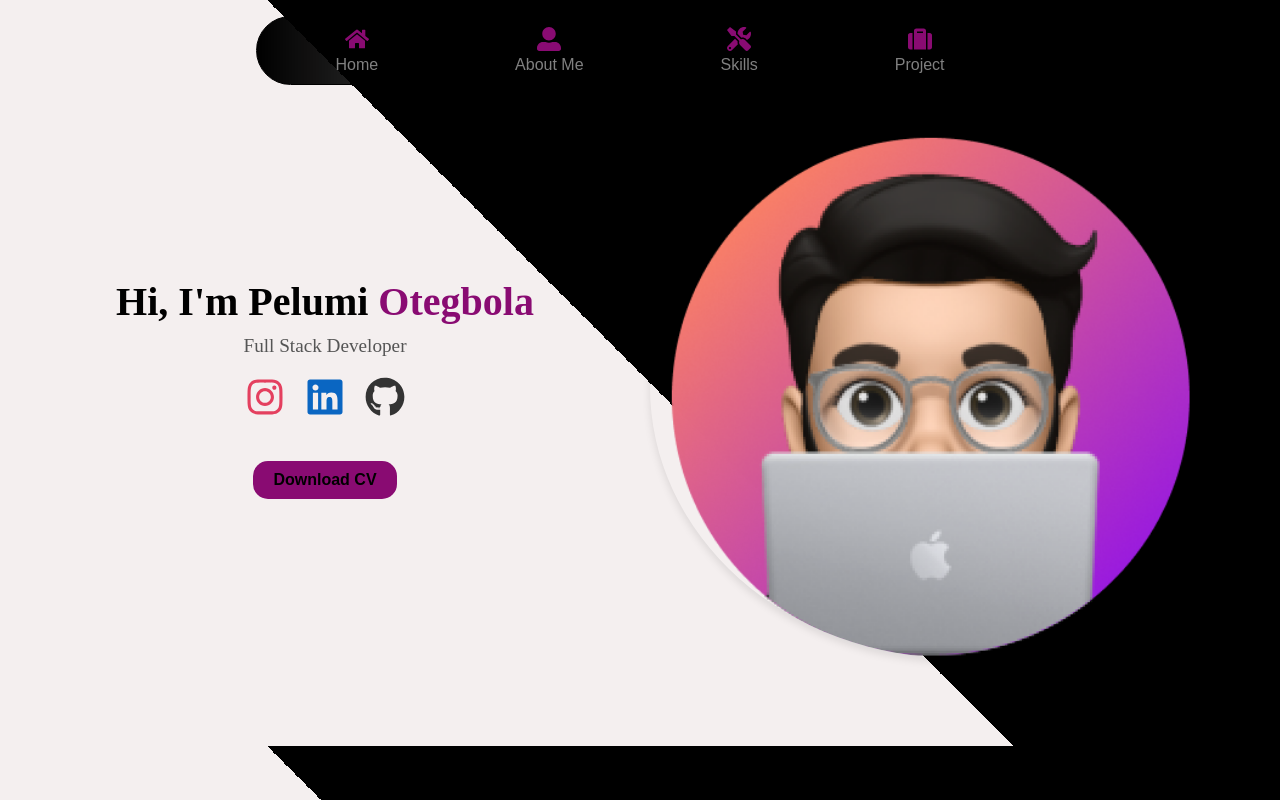
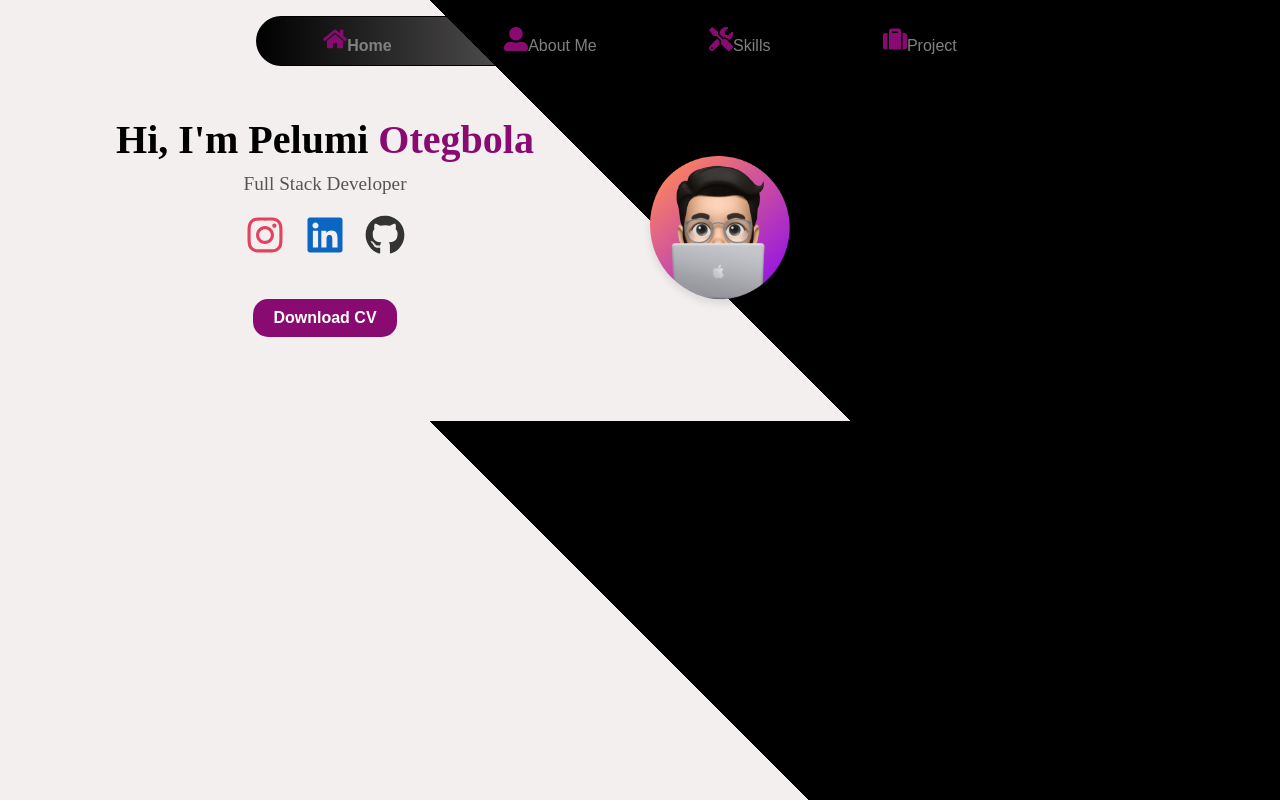
Before and after one commit to pellypepper/latestportfolio1, a React (Create React App) app: page / in a window 1280 px wide. Built offline with nearby package versions, Linux system fonts and the light colour scheme; a web font is replaced by a local one.

Commit message:
refactor

```diff
--- a/public/index.html
+++ b/public/index.html
@@ -7,40 +7,33 @@
     <meta name="theme-color" content="#000000" />
     <meta
       name="description"
-      content="Welcome to my Portolfio, Get to know more about me and my works"
+      content="Welcome to my Portfolio, Get to know more about me and my works"
     />
     <link rel="apple-touch-icon" href="%PUBLIC_URL%/logo192.png" />
-    <!--
-      manifest.json provides metadata used when your web app is installed on a
-      user's mobile device or desktop. See https://developers.google.com/web/fundamentals/web-app-manifest/
-    -->
     <link rel="manifest" href="%PUBLIC_URL%/manifest.json" />
-    <!--
-      Notice the use of %PUBLIC_URL% in the tags above.
-      It will be replaced with the URL of the `public` folder during the build.
-      Only files inside the `public` folder can be referenced from the HTML.
 
-      Unlike "/favicon.ico" or "favicon.ico", "%PUBLIC_URL%/favicon.ico" will
-      work correctly both with client-side routing and a non-root public URL.
-      Learn how to configure a non-root public URL by running `npm run build`.
-    -->
-    <title>PELUMI|OTEGBOLA</title>
+    <!-- Preload Google Fonts -->
     <link rel="preconnect" href="https://fonts.googleapis.com" />
     <link rel="preconnect" href="https://fonts.gstatic.com" crossorigin />
+    <link rel="preload" href="https://fonts.googleapis.com/css2?family=Roboto:wght@400;500&display=swap" as="style" />
 
+
+    <style>
+
+      body { font-family: 'Roboto', sans-serif; }
+
+    </style>
+
+
+    <link rel="preload" as="image" href="%PUBLIC_URL%/assets/avatar.webp" type="image/webp">
+
+    <title>PELUMI | OTEGBOLA</title>
   </head>
   <body>
     <noscript>You need to enable JavaScript to run this app.</noscript>
     <div id="root"></div>
-    <!--
-      This HTML file is a template.
-      If you open it directly in the browser, you will see an empty page.
 
-      You can add webfonts, meta tags, or analytics to this file.
-      The build step will place the bundled scripts into the <body> tag.
 
-      To begin the development, run `npm start` or `yarn start`.
-      To create a production bundle, use `npm run build` or `yarn build`.
-    -->
+    <script defer src="/static/js/main.js"></script>
   </body>
 </html>
--- a/src/component/navbar/navbar.css
+++ b/src/component/navbar/navbar.css
@@ -1,12 +1,17 @@
 :root {
-    --textcolor3: #222831; /* Dark color for text */
+    --textcolor3: #222831;
     --bgcolor: linear-gradient(45deg, rgb(244, 239, 239) 50%, #222831 50%);
 
-    --mediumfont: 1rem; /* Font size for spans */
+    --mediumfont: 1rem;
 }
 a{
     text-decoration: none;
 }
+.active {
+    font-weight: bold;
+    color: #00f;
+}
+
 
 nav {
     font-family: "Sour Gummy", sans-serif;
@@ -14,7 +19,7 @@ nav {
     font-weight: weight;
     font-style: normal;
     width: 100%;
-    max-width: 60%; /* Max width for larger screens */
+    max-width: 60%;
     height: max-content;
     position: fixed;
     margin: auto;
@@ -22,8 +27,8 @@ nav {
     margin-bottom: 1rem;
     z-index: 1000;
     display: flex;
-    justify-content: center; /* Center navigation */
-    align-items: center; /* Vertically center if needed */
+    justify-content: center;
+    align-items: center;
 }
 
 nav ul {
@@ -41,8 +46,8 @@ nav ul {
 .icon {
     font-size: 1.5rem;
     color: var(--textcolor2);
-    transition: transform 0.3s ease; /* Smooth transition for scale */
-    animation: fadeIn 1s ease-out; /* Fade in animation on page load */
+    transition: transform 0.3s ease;
+    animation: fadeIn 1s ease-out;
 }
 
 li {
@@ -69,7 +74,7 @@ span {
 
 /* Hover Effect Animation */
 li:hover .icon {
-    animation: bounce 0.5s ease-out; /* Apply the bounce effect when hovered */
+    animation: bounce 0.5s ease-out;
 }
 
 /* Bouncing animation */
@@ -78,16 +83,16 @@ li:hover .icon {
         transform: translateY(0);
     }
     30% {
-        transform: translateY(-5px); /* Move up */
+        transform: translateY(-5px);
     }
     50% {
-        transform: translateY(0); /* Move back to the original position */
+        transform: translateY(0);
     }
     70% {
-        transform: translateY(-3px); /* Move up slightly */
+        transform: translateY(-3px);
     }
     100% {
-        transform: translateY(0); /* Return to original position */
+        transform: translateY(0);
     }
 }
 
@@ -112,7 +117,7 @@ li:hover .icon {
     }
 
     .icon {
-        font-size: 2rem; /* Increase icon size for mobile devices */
+        font-size: 2rem;
     }
 }
 
@@ -124,6 +129,6 @@ li:hover .icon {
     }
 
     .icon {
-        font-size: 2rem; /* Increase icon size for larger devices */
+        font-size: 2rem;
     }
 }
--- a/src/component/navbar/navbar.js
+++ b/src/component/navbar/navbar.js
@@ -1,37 +1,44 @@
 import React from "react";
-import { FaHome, FaUserAlt, FaTools,  FaSuitcase } from "react-icons/fa"; // Importing icons from react-icons
+import { FaHome, FaUserAlt, FaTools, FaSuitcase } from "react-icons/fa"; // Importing icons from react-icons
 import "./navbar.css"; // Importing the navbar.css file
-import {  NavLink } from "react-router-dom";
+import { NavLink } from "react-router-dom";
 
 export const ROUTES = {
     About: "/about",
     Home: "/",
     Skill: "/skill",
     Project: "/project"
-  };
-
+};
 
 export default function Navbar() {
-    return(
-
-            <nav>
-                <ul>
-                <NavLink to={ROUTES.Home} >
-                    <li> <FaHome size={24} className="icon"  />
-                    <span className="nav-text">Home</span></li>      </NavLink>
-                    <NavLink to={ROUTES.About} >
-                    <li><FaUserAlt size={24} className="icon"  />
-                    <span className="nav-text">About Me</span></li>  </NavLink >
-                    <NavLink to={ROUTES.Skill} >
-                    <li><FaTools size={24} className="icon" />
-                    <span className="nav-text">Skills</span></li> </NavLink >
-
-                    <NavLink to={ROUTES.Project} >
-                    <li><FaSuitcase size={24}className="icon"  />
-                    <span className="nav-text">Project</span></li> </NavLink >
-                </ul>
-            </nav>
-
-
-    )
+    return (
+        <nav>
+            <ul>
+                <li>
+                    <NavLink to={ROUTES.Home} activeClassName="active" aria-current="page">
+                        <FaHome size={24} className="icon" />
+                        <span className="nav-text">Home</span>
+                    </NavLink>
+                </li>
+                <li>
+                    <NavLink to={ROUTES.About} activeClassName="active">
+                        <FaUserAlt size={24} className="icon" />
+                        <span className="nav-text">About Me</span>
+                    </NavLink>
+                </li>
+                <li>
+                    <NavLink to={ROUTES.Skill} activeClassName="active">
+                        <FaTools size={24} className="icon" />
+                        <span className="nav-text">Skills</span>
+                    </NavLink>
+                </li>
+                <li>
+                    <NavLink to={ROUTES.Project} activeClassName="active">
+                        <FaSuitcase size={24} className="icon" />
+                        <span className="nav-text">Project</span>
+                    </NavLink>
+                </li>
+            </ul>
+        </nav>
+    );
 }
--- a/src/container/home/home.css
+++ b/src/container/home/home.css
@@ -68,7 +68,7 @@
 
 button {
     background-color: var(--textcolor2);
-    color:  var(--textcolor3);
+    color:  white;
     padding: 10px 20px;
     border: none;
     border-radius: 15px;
@@ -84,13 +84,14 @@ button:hover {
 }
 
 .grid-2 img {
-    width: 100%;
-    height: auto;
+    width: 150px;
+    height: 150px;
     border-radius: 50%;
     box-shadow: 0 4px 8px rgba(0, 0, 0, 0.1);
     object-fit: cover;
     animation: fadeInUp 1s ease-out;
 }
+
 
 /* Animations */
 @keyframes fadeIn {
--- a/src/container/home/home.js
+++ b/src/container/home/home.js
@@ -1,6 +1,6 @@
 import React from "react";
-import { FaInstagram, FaLinkedin} from "react-icons/fa"; // Import icons
-import "./home.css"; // Import home.css file
+import { FaInstagram, FaLinkedin} from "react-icons/fa";
+import "./home.css";
 import { FaGithub } from 'react-icons/fa';
 
 export default function Home() {
@@ -12,34 +12,44 @@ export default function Home() {
     <h1>Hi, I'm Pelumi <span>Otegbola</span></h1>
     <p>Full Stack Developer</p>
     <div className="icon-div">
-                        <a className="icons" href="https://www.instagram.com/iamdjppeliance"
+        <a
+            className="icons"
+            href="https://www.instagram.com/iamdjppeliance"
             target="_blank"
-                         rel="noopener noreferrer" >
+            rel="noopener noreferrer"
+            aria-label="Instagram profile"
+        >
             <FaInstagram size={40} style={{ color: '#E4405F' }} />
+        </a>
 
-                        </a>
-                        <a href="https://www.linkedin.com/in/pellypepper"
+        <a
+            href="https://www.linkedin.com/in/pellypepper"
             target="_blank"
             className="icons"
-                        rel="noopener noreferrer" >
+            rel="noopener noreferrer"
+            aria-label="LinkedIn profile"
+        >
             <FaLinkedin size={40} style={{ color: '#0A66C2' }} />
+        </a>
 
-                        </a>
-                        <a href="https://www.github.com/pellypepper/"
+        <a
+            href="https://www.github.com/pellypepper/"
             target="_blank"
             className="icons"
-                        rel="noopener noreferrer" >
-                          <FaGithub size={40}   />
+            rel="noopener noreferrer"
+            aria-label="GitHub profile"
+        >
+            <FaGithub size={40} />
         </a>
+    </div>
 
-                    </div>
     <div className="download-btn">
-                        <a href="/assets/new.docx" download>
+        <a href="/assets/new.docx" download aria-label="Download CV">
             <button>Download CV</button>
         </a>
     </div>
+</section>
 
-                </section>
 
                 <section className="grid-2">
           <img src="/assets/avatar.webp" alt="avatar" />
```
Also changed, not shown: public/logo512.png (deleted). Lines whose indentation alone changed are shown as unchanged.
